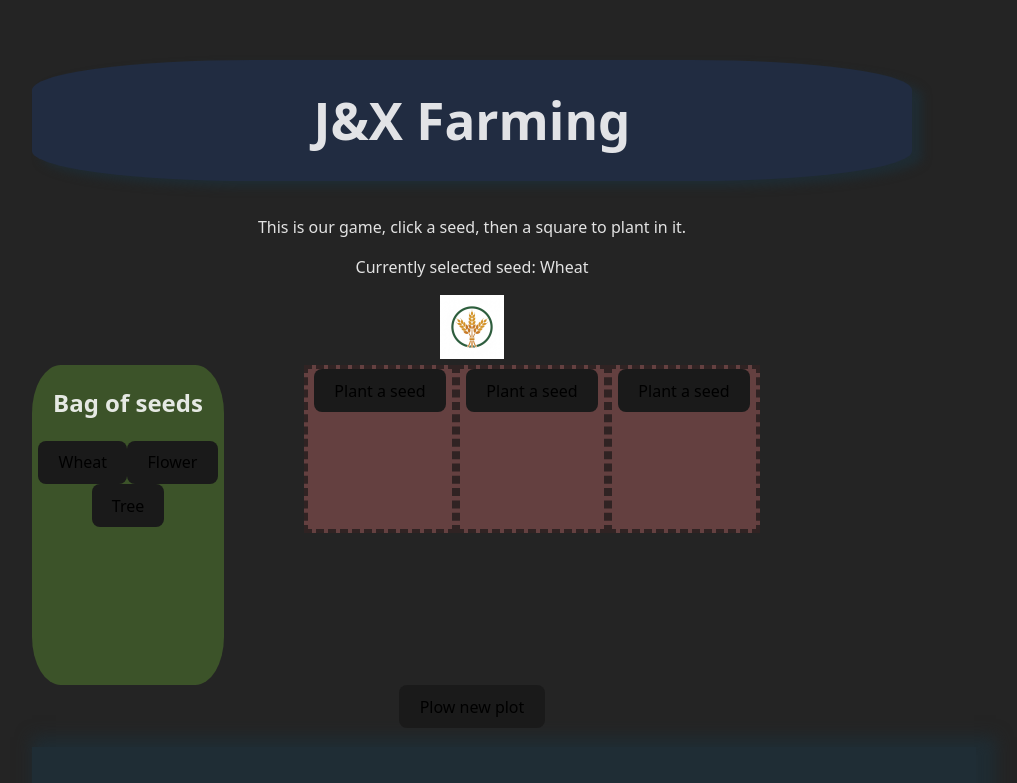
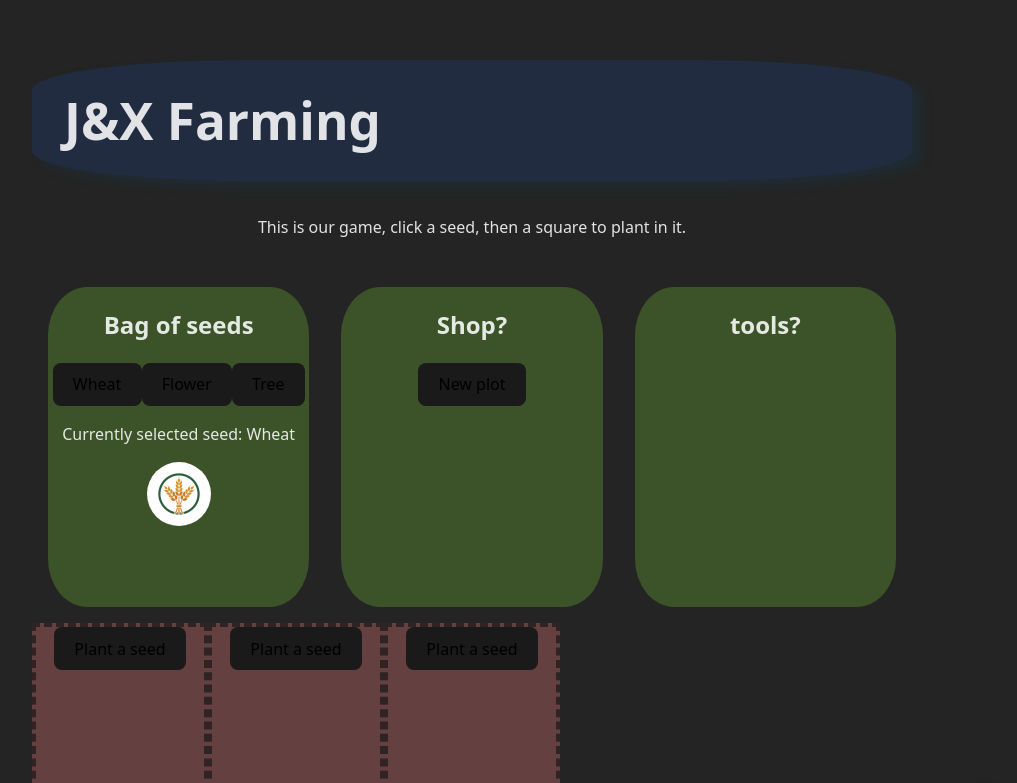
Before and after one commit to JacobWoodbury/inClassStates, a React (Vite) app: page / in a window 1280 px wide. Shown: the part 166-949 px from the top of the page, without its empty margins (168-1185 px from the left). Built offline with nearby package versions, Linux system fonts and the light colour scheme.

Commit message:
adding a shop and tools div

```diff
--- a/src/App.css
+++ b/src/App.css
@@ -2,11 +2,13 @@
   max-width: 100%;
   margin: 10rem;
   padding: 2rem;
+}
+main{
   text-align: center;
 }
-
 .icon{
   height: 4em;
+  border-radius: 50%;
 }
 .farm-img {
   height: 4em;
@@ -14,23 +16,35 @@
   will-change: filter;
   transition: filter 300ms;
 }
-.flowerImage {
-  height: 4em;
-  padding: 1.5em;
-  will-change: filter;
-  transition: filter 300ms;
-}
+
 .farm div{
   border: 4px dashed rgb(48, 35, 35);
   background-color: rgb(100, 64, 64);
   height: 10rem;
-  width: 9rem;
+  width: 10.5rem;
 }
 .farm{
   display: flex;
   flex-direction: row;
-  max-width: 75rem;
+
   flex-wrap: wrap;
+}
+.interface{
+  display: flex;
+  flex-direction: row;
+}
+.interface div{
+  background-color: rgb(60, 83, 41);
+  border-radius: 15%;
+  width: 33%;
+  height: 20rem;
+  margin: 1rem;
+}
+.play{
+
+}
+.description{
+  padding-bottom: 2rem;
 }
 .footer{
 
@@ -38,9 +52,9 @@
   width: 100%;
   background-color: #1f2d35;
   display: flex;
-  left:0;
+
   padding: 2rem;
- box-shadow: 10px 0px 15px 10px #1f2c33;
+  box-shadow: 10px 0px 15px 10px #1f2c33;
 }
 .header{
   background-color: rgb(33, 44, 65);
@@ -48,15 +62,3 @@
   box-shadow: 10px 6px 10px #1f2c33;
   padding: 2rem;
 }
-.bag{
-  background-color: rgb(60, 83, 41);
-  border-radius: 15%;
-  width: 12rem;
-  height: 20rem;
-  display: inline-block;
-  margin-right: 5rem;
-
-}
-.play{
-  display: flex;
-}
--- a/src/components/Game.jsx
+++ b/src/components/Game.jsx
@@ -77,25 +77,41 @@ export default function Game(){
 
     return(
         <>
+            <main>
                 <div className="info">
                     <div className="description">This is our game, click a seed, then a square to plant in it.</div>
-                <p>Currently selected seed: {currentSeed.name}</p>{<img className="icon" src={currentSeed.iconSrc} alt={currentSeed.name + " icons"}/>}
+
 
                 </div>
-            <div className="play">
-                 <section className = "bag">
+                <section className="interface">
+                    <div className = "bag">
                         <h2>Bag of seeds</h2>
+
                         <button className = "selectSeed" onClick={()=>{updateCurrentSeed(wheat)}}>Wheat</button>
                         <button className = "selectSeed" onClick={()=>{updateCurrentSeed(flower)}}>Flower</button>
                         <button className = "selectSeed" onClick={()=>{updateCurrentSeed(tree)}}>Tree</button>
+                        <p>Currently selected seed: {currentSeed.name}</p>
+                        {<img className="icon" src={currentSeed.iconSrc} alt={currentSeed.name + " icons"}/>}
+                    </div>
+                    <div>
+                        <h2>Shop?</h2>
+                        <button onClick={()=>{addDirt()}}>New plot</button>
+                    </div>
+                    <div>
+                        <h2>tools?</h2>
+                    </div>
                 </section>
+
+
+                <div className="play">
+
                     <section className="farm">
                         {mappedFarmItems}
                     </section>
 
                     </div>
-                <button onClick={()=>{addDirt()}}>Plow new plot</button>
 
+            </main>
         </>
     )
 }
--- a/src/index.css
+++ b/src/index.css
@@ -13,20 +13,6 @@
   -moz-osx-font-smoothing: grayscale;
 }
 
-a {
-  font-weight: 500;
-  color: #646cff;
-  text-decoration: inherit;
-}
-a:hover {
-  color: #535bf2;
-}
-
-body {
-
-
-
-}
 
 h1 {
   font-size: 3.2em;
```
Lines whose indentation alone changed are shown as unchanged.
